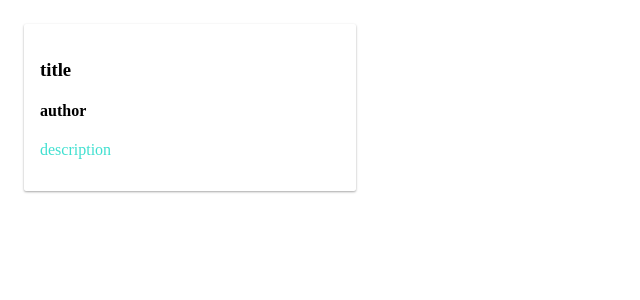
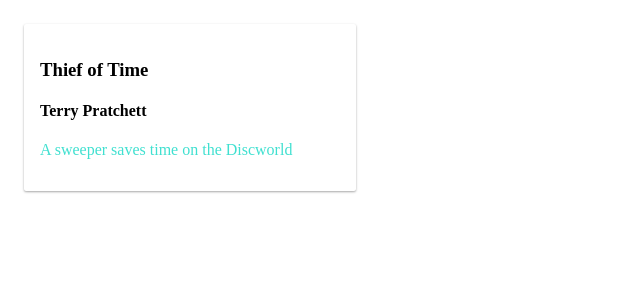
Before and after one commit to madmason/tasks_implementation, an Angular app: page / in a window 1280 px wide. Shown: the top 300 px of the page, without its empty margins (0-640 px from the left). Built offline with nearby package versions, Linux system fonts and the light colour scheme.

Commit message:
use input binding

```diff
--- a/src/app/app.component.html
+++ b/src/app/app.component.html
@@ -1 +1,3 @@
-<app-book-card></app-book-card>
+<app-book-card
+    [content]="book" >
+</app-book-card>
--- a/src/app/app.component.ts
+++ b/src/app/app.component.ts
@@ -7,4 +7,9 @@
 })
 export class AppComponent {
   title = 'tasks_implementation';
+  book = {
+    title: "Thief of Time",
+    author: "Terry Pratchett",
+    description: "A sweeper saves time on the Discworld"
+  };
 }
--- a/src/app/book-card/book-card.component.html
+++ b/src/app/book-card/book-card.component.html
@@ -1,5 +1,5 @@
 <div class="book-card">
-    <h3>title</h3>
-    <h4>author</h4>
-    <p [style.color]="customStyle.color"> description</p>
+    <h3>{{content.title}}</h3>
+    <h4>{{content.author}}</h4>
+    <p [style.color]="customStyle.color"> {{content.description}}</p>
 </div>
--- a/src/app/book-card/book-card.component.ts
+++ b/src/app/book-card/book-card.component.ts
@@ -1,4 +1,4 @@
-import { Component, OnInit } from '@angular/core';
+import { Component,Input, OnInit } from '@angular/core';
 
 @Component({
   selector: 'app-book-card',
@@ -9,6 +9,8 @@
 
   constructor() { }
 
+  @Input() content: any;
+
   ngOnInit(): void {
   }
 
```
